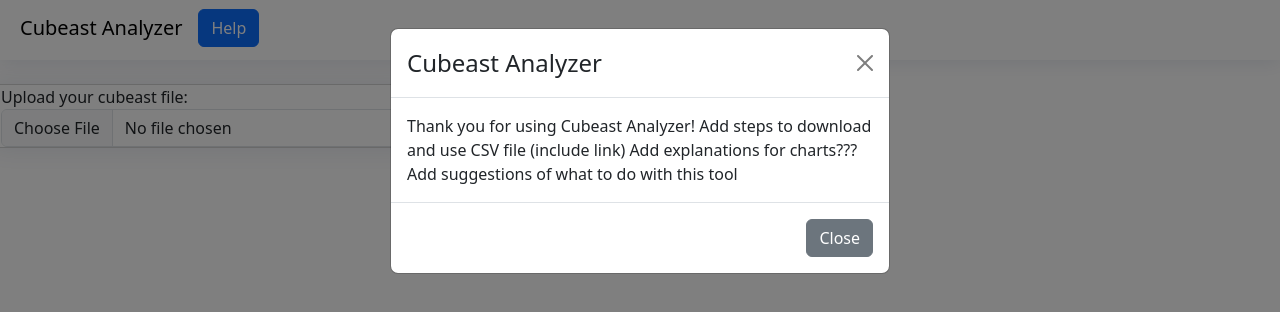
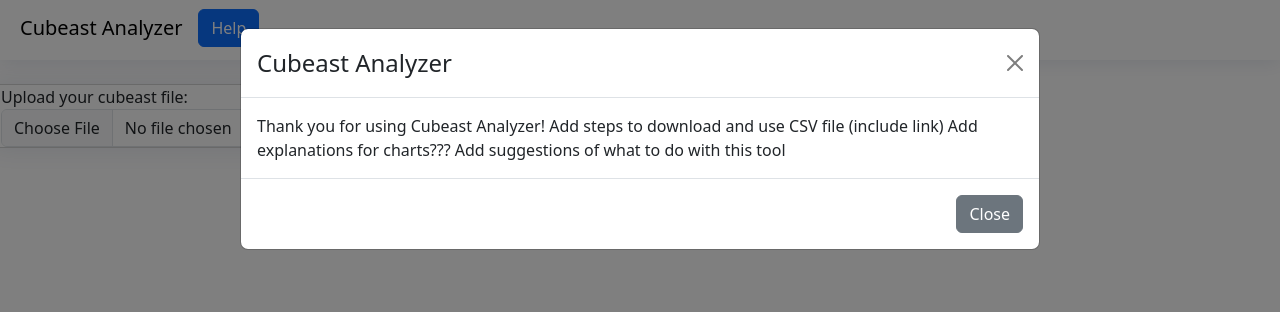
Before and after one commit to cuberplus/cubeastanalyzer, a React (Create React App) app: page / in a window 1280 px wide. Both pictures are taken after a click on the button "Help". Shown: the top 312 px of the page. Built offline with nearby package versions, Linux system fonts and the light colour scheme.

Commit message:
Made modal larger

```diff
--- a/src/Components/FileInput.tsx
+++ b/src/Components/FileInput.tsx
@@ -47,7 +47,11 @@ export class FileInput extends React.Component<FileInputProps, FileInputState> {
                     </Navbar>
                 </header>
 
-                <Modal show={this.state.showHelpModal} onHide={() => { this.closeButtonClicked() }}>
+                <Modal
+                    show={this.state.showHelpModal}
+                    onHide={() => { this.closeButtonClicked() }}
+                    size="lg"
+                >
                     <Modal.Header closeButton>
                         <Modal.Title>Cubeast Analyzer</Modal.Title>
                     </Modal.Header>
```
